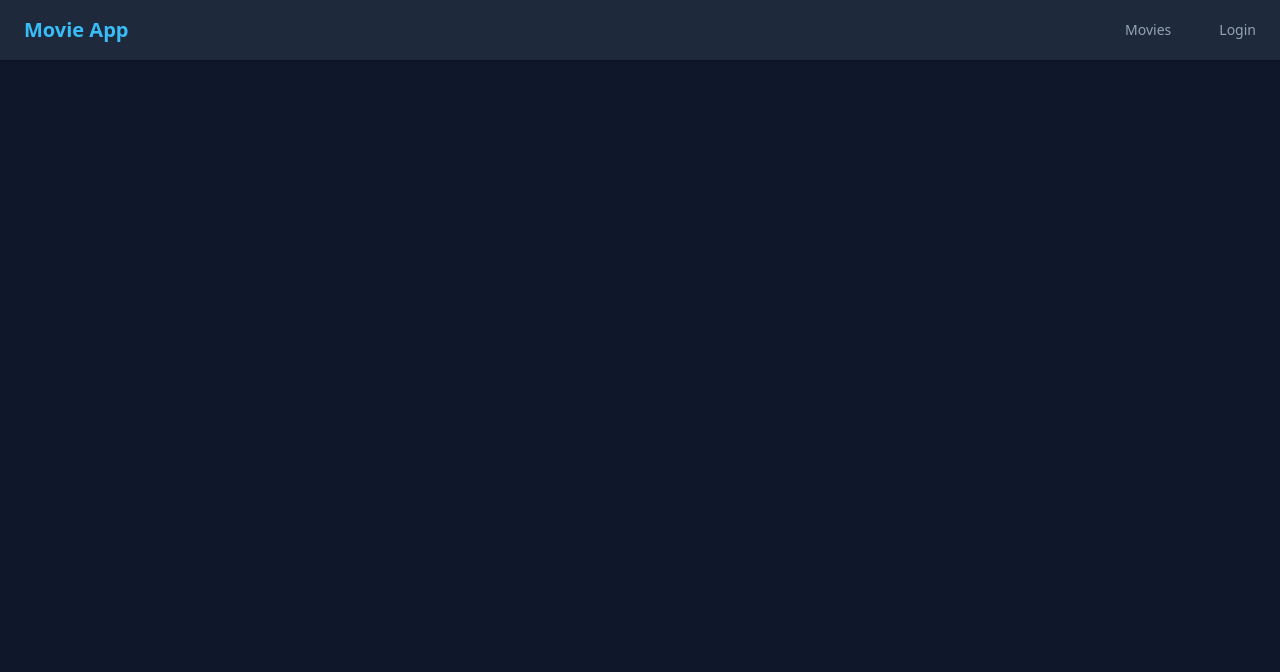
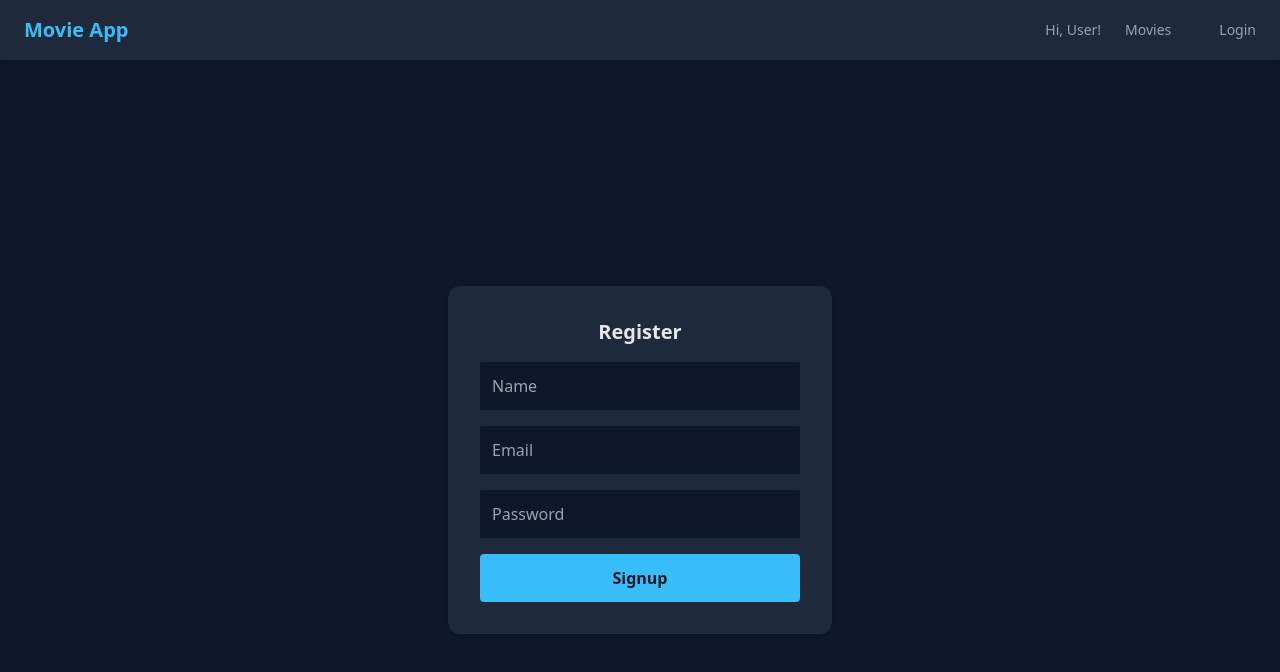
Before and after one commit to aswanth-kt/Movie-App, a React (Vite) app in the folder frontend/: page /register in a window 1280 px wide. Shown: the top 672 px of the page. Built offline with nearby package versions, Linux system fonts and the light colour scheme; no server answers.

Commit message:
feat: Add register

```diff
--- a/frontend/src/App.jsx
+++ b/frontend/src/App.jsx
@@ -4,6 +4,7 @@ import MoviesPage from "./pages/MoviesPage"
 import LoginPage from "./pages/LoginPage";
 import AdminDashboard from "./pages/AdminDashboard";
 import HomePage from "./pages/HomePage";
+import SingnupPage from "./pages/SignupPage";
 
 
 function App() {
@@ -16,6 +17,7 @@ function App() {
         <Route path="/movies" element={<MoviesPage />} />
         <Route path="/login" element={<LoginPage />} />
         <Route path="/admin-dashboard" element={<AdminDashboard />} />
+        <Route path="/register" element={<SingnupPage />} />
       </Routes>
     </div>
   )
--- a/frontend/src/components/Navbar.jsx
+++ b/frontend/src/components/Navbar.jsx
@@ -14,13 +14,19 @@ export default function Navbar() {
             </Link>
 
             <div className="flex gap-6 text-sm">
+                <span
+                    className="text-muted hover:text-accent transition"
+                >
+                    {
+                        user ? `Hi ${user.name}!` : "Hi, User!"
+                    }
+                </span>
+
                 <Link
                     to="/movies"
                     className="text-muted hover:text-accent transition"
                 >
-                    {
-                        user?.role === 'user' ? `Hi ${user.name}` : "Movies"
-                    }
+                    Movies
                 </Link>
 
                 <Link
@@ -38,7 +44,7 @@ export default function Navbar() {
                 >
                     {
                         user ?
-                        <span onClick={logout}> Logout </span>
+                        <span onClick={logout}>Logout</span>
                         : <span>Login</span>
                     }
                 </Link>
--- a/frontend/src/pages/LoginPage.jsx
+++ b/frontend/src/pages/LoginPage.jsx
@@ -1,5 +1,5 @@
 import { useState } from "react";
-import { useNavigate } from "react-router-dom";
+import { Link, useNavigate } from "react-router-dom";
 import axios from "../../api/axios";
 import { useAuth } from "../context/AuthContext";
 
@@ -26,13 +26,13 @@ export default function LoginPage() {
             )
             console.log("login responce:", responce.data);
 
-            login(responce.data);   // Store user data to context
-
             setLoading(false);
 
             if (responce.status === 200 && responce.data.role === "admin") {
+                login(responce.data);   // Store user data to context
                 navigate("/admin-dashboard")
             } else if (responce.status === 200) {
+                login(responce.data);
                 navigate("/movies")
             } else {
                 navigate("/login")
@@ -46,7 +46,7 @@ export default function LoginPage() {
 
 
     return (
-        <div className="min-h-screen flex items-center justify-center">
+        <div className="min-h-screen flex items-center justify-center flex-col gap-5">
             <form
                 onSubmit={handleLogin}
                 className="bg-secondary p-8 rounded-xl w-96 space-y-4 shadow"
@@ -75,10 +75,20 @@ export default function LoginPage() {
                 <button
                     type="submit"
                     disabled={loading}
-                    className="bg-accent text-primary py-3 w-full rounded font-semibold hover:text-white hover:bg-primary transition"
+                    className="bg-primary text-white py-3 w-full rounded font-semibold hover:text-secondary hover:bg-accent transition"
                 >
                     { loading ? "Logging in..." : "Login" }
                 </button>
+
+                <p className="py-3 text-center">
+                    Don't have an account? <span> </span>
+                    <Link
+                        to="/register"
+                        className="font-bold"
+                    >
+                        Register
+                    </Link>
+                </p>
             </form>
         </div>
     )
--- /dev/null
+++ b/frontend/src/pages/SignupPage.jsx
@@ -0,0 +1,88 @@
+import { useState } from "react";
+import { useNavigate } from "react-router-dom";
+import axios from "../../api/axios";
+import { useAuth } from "../context/AuthContext";
+
+export default function SingnupPage() {
+    const [name, setName] = useState("");
+    const [email, setEmail] = useState("");
+    const [password, setPassword] = useState("");
+    const [loading, setLoaing] = useState(false);
+
+    const navigate = useNavigate();
+    const {login} = useAuth();
+
+    const handleSignup = async (e) => {
+        e.preventDefault();
+        try {
+            setLoaing(true);
+
+            const responce = await axios.post(`${import.meta.env.VITE_BASE_URL}/user/register`, {
+                name, email, password
+            });
+            console.log("Signup responce:", responce);
+
+            setLoaing(false);
+
+            if (responce.status === 201) {
+                login(responce.data)    // Store data to user context.
+                navigate("/movies")
+            } else {
+                navigate("/login")
+            }
+
+        } catch (error) {
+            console.error("Error in handle signup:", error)
+        } finally {
+            setLoaing(false)
+        }
+    }
+
+    return (
+        <div className="min-h-screen flex items-center justify-center">
+            <form
+                onSubmit={handleSignup}
+                className="bg-secondary p-8 rounded-xl w-96 space-y-4 shadow"
+            >
+                <h2 className="text-xl font-bold text-center">
+                    Register
+                </h2>
+
+                <input
+                    type="text"
+                    placeholder="Name"
+                    name="name"
+                    value={name}
+                    onChange={(e) => setName(e.target.value)}
+                    className="w-full p-3 rounded-sm bg-primary outline-none"
+                />
+
+                <input
+                    type="email"
+                    placeholder="Email"
+                    name="email"
+                    value={email}
+                    onChange={(e) => setEmail(e.target.value)}
+                    className="w-full p-3 rounded-sm bg-primary outline-none"
+                />
+
+                <input
+                    type="password"
+                    placeholder="Password"
+                    name="password"
+                    value={password}
+                    onChange={(e) => setPassword(e.target.value)}
+                    className="w-full p-3 rounded-sm bg-primary outline-none"
+                />
+
+                <button
+                    type="submit"
+                    disabled={loading}
+                    className="bg-accent text-primary py-3 w-full rounded font-semibold hover:text-white hover:bg-primary transition"
+                >
+                    {loading ? "Signing..." : "Signup"}
+                </button>
+            </form>
+        </div>
+    )
+}
```
Also changed, not shown: 2 other files (tests, documents, lock files or other folders).
